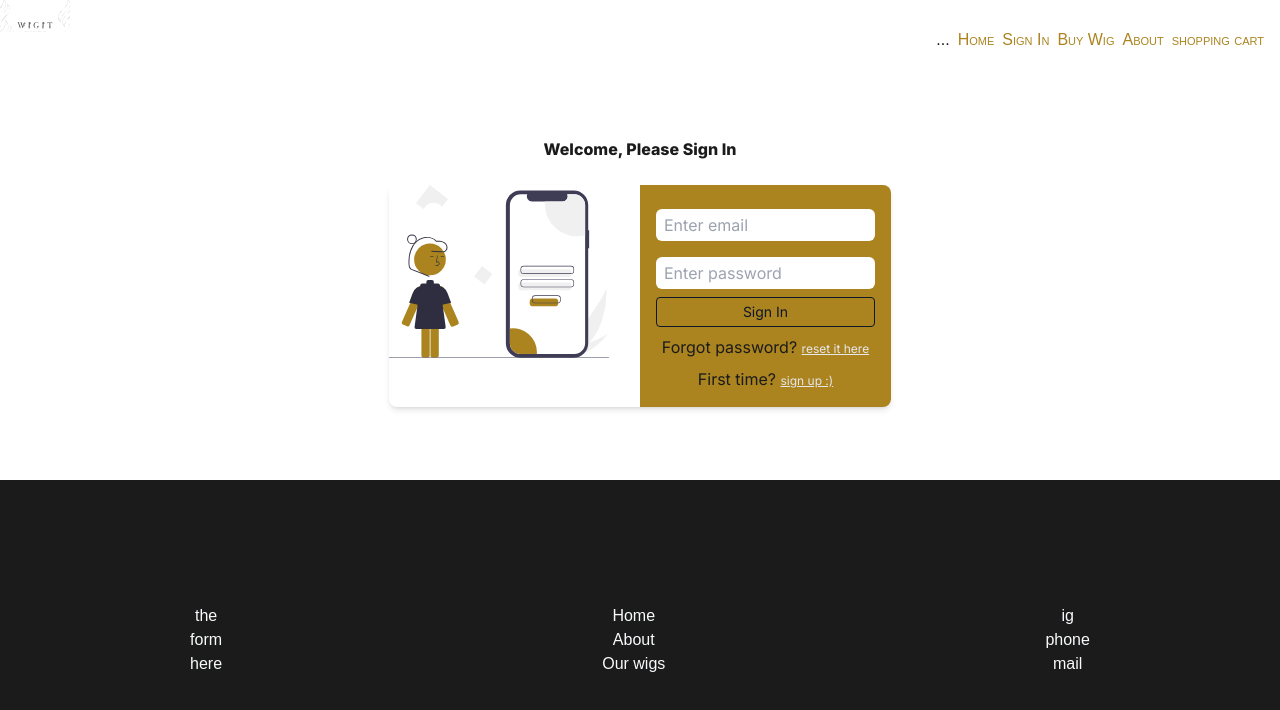
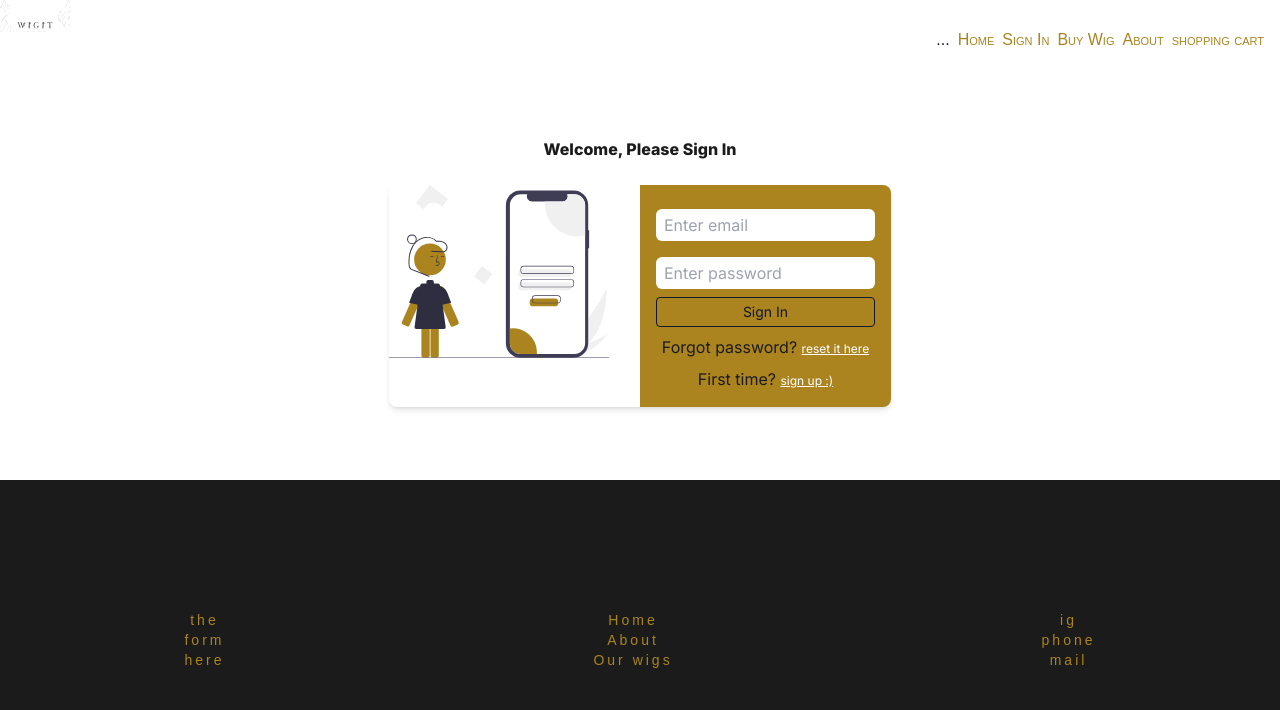
Before and after one commit to chee-zaram/wigit-webapp, a Next.js app in the folder assets/: page /signin in a window 1280 px wide. Shown: the top 710 px of the page. Built offline with nearby package versions, Linux system fonts and the light colour scheme.

Commit message:
Fix: redesign products page

```diff
--- a/assets/app/layout.tsx
+++ b/assets/app/layout.tsx
@@ -19,6 +19,7 @@ export default function RootLayout({
 
   return (
       <html lang="en">
+
         <SignInContextProvider>
         <body className='bg-white'>
           <Navbar />
--- a/assets/app/products/components/ProductCard.tsx
+++ b/assets/app/products/components/ProductCard.tsx
@@ -26,16 +26,17 @@ const ProductCard: NextPage<Product> = (props) => {
 };
 
 return (
-        <div className='bg-white w-150 hover:scale-105 duration 300'>
-            <div className=' w-full w-150 overflow-hidden bg-blue-300 '>
-                {/* <Image src={ props.image_url } alt={ props.name } width={150} height={80}
+        <div className='bg-white shadow-lg overflow-hidden rounded w-[200px] min-h-[250px] flexbox_row hover:scale-105 duration 400'>
+            <div className=' overflow-hidden h-[120px] w-full'>
+                <Image src={ props.image_url } alt={ props.name } width={200} height={100}
                  className='object-cover'
-                /> */}
+                />
             </div>
-            <div className='bg-pink-200 w-[100px]'>
+            <div className=' p-4 w-full'>
                 <h2 className='capitalize text-sm font-bold text-neutral-700 '>{ props.name }</h2>
                 <p className='my-1 text-neutral-500 '>{ props.description }</p>
-                <p className=' text-accent font-bold'>{ props.price }</p>
+                <p className={props.category === 'straight' ? 'bg-sky-700 tag' : props.category === 'wavy' ? 'bg-pink-700 tag' : 'bg-teal-600 tag'}>{ props.category}</p>
+                <p className=' text-accent font-bold'>GHS { props.price }</p>
                 <Button text='add to cart' onClick={() => {addToCart(props.id, 1)}} />
             </div>
         </div>
--- a/assets/app/products/page.tsx
+++ b/assets/app/products/page.tsx
@@ -3,11 +3,12 @@
 import ProductCard from './components/ProductCard';
 import { Product } from './interfaces/product';
 
-const url = "https://cheezaram.tech/api/v1/products";
+const productsUrl = "https://cheezaram.tech/api/v1/products";
+const trendingUrl = "https://cheezaram.tech/api/v1/products/categories/trending";
 
 export const metadata = { title: 'wigit products' };
 
-async function getProducts(): Promise<any> {
+async function getProducts(url: string): Promise<any> {
 
   const res = await fetch(url, {
     headers: {"Content-Type": "application/json"},
@@ -22,24 +23,39 @@ async function getProducts(): Promise<any> {
 }
 
 export default async function Products() {
-  const product_obj = await getProducts();
+  const product_obj = await getProducts(productsUrl);
+  const trendingProdsObj = await getProducts(trendingUrl);
+
 
   return (
-    <main>
-      <header className='flex flex-wrap w-[100vw]'>
-        <div >
-          {/* <img src='https://images.pexels.com/photos/13221796/pexels-photo-13221796.jpeg?auto=compress&cs=tinysrgb&w=1260&h=750&dpr=1' /> */}
-        </div>
-        <div>
-          <h1 className='font-bold uppercase text-accent'>Our luxury weaves</h1>
+    <section className=' products_page min-h-screen'>
+      <header className='products_header overlay bg-dark_bg/20 min-h-[30vh]'>
+        <div className='h-full w-[100vw]'>
+          <div className=' w-full py-4 flex flex-col text-center min-h-full'>
+            <h1 className='font-bold uppercase text-lg mx-auto text-accent'>Our luxury weaves</h1>
+            <p className='text-sm text-dark_bg'>Nothing but class....</p>
+          </div>
         </div>
       </header>
-      <section className='bg-green-100 min-h-screen px-8 md:px-12 '>
-        <div className='flex flex-col items-center justify-center'>
-          <h1>Our wigs</h1>
-          <p>Nothing but class....</p>
+      <section className=' min-h-screen w-[100vw] bg-light_bg'>
+        {/* <div className='min-h-[15vh] flexbox bg-dark_bg/20d'>
+          <h3>Trending</h3>
+        </div>
+        <div className='flex flex-col items-center justify-center p-8 md:px-12'>
+          { trendingProdsObj?
+          <div className="flex flex-wrap gap-4">
+            { trendingProdsObj && trendingProdsObj.map((item: Product) => (
+              <div key={trendingProdsObj.id}>
+                <ProductCard { ...item } />
+              </div>
+            ))}
+          </div> :
+          <p>Every product is trending!!!</p>
+            }
+        </div> */}
+        <div className='flex flex-col items-center justify-center p-8 md:px-12'>
           { product_obj?
-          <div className="flex flex-wrap bg-slate-200 gap-4">
+          <div className="flexbox_row gap-4 md:gap-8">
             { product_obj && product_obj.map((item: Product) => (
               <div key={product_obj.id}>
                 <ProductCard { ...item } />
@@ -50,6 +66,9 @@ export default async function Products() {
             }
         </div>
       </section>
-    </main>
+      <div className='h-[15vh] flexbox'>
+        <p className='text-accent  text-center font-bold'>More coming soon...</p>
+      </div>
+    </section>
   )
 }
--- a/assets/components/Footer.tsx
+++ b/assets/components/Footer.tsx
@@ -5,7 +5,7 @@ import Feedback from "@components/Feedback";
 import Socials from "@components/Socials";
 
 const Footer = () => (
-    <footer className='footer flex justify-around py-4 h-[40vh] mt-10 items-center bg-dark_bg text-slate-50'>
+    <footer className='footer flex justify-around py-4 h-[40vh] mt-10 items-center bg-dark_bg text-accent text-sm'>
         <Feedback />
         <UsefulLinks />
         <Socials />
--- a/assets/styles/globals.css
+++ b/assets/styles/globals.css
@@ -45,6 +45,54 @@ body {
     position: sticky;
     top:0;
     padding-bottom: 2rem;
+}
+.products_page {
+    background-image: url('../public/assets/images/pexels-brian-jr-asare-13221798.jpg');
+    background-attachment: fixed;
+    background-repeat: no-repeat;
+    background-size: cover;
+    background-position: center;
+}
+/* .products_header {
+    background-image: url('../public/assets/images/pexels-brian-jr-asare-13221798.jpg');
+    background-attachment: fixed;
+    background-repeat: no-repeat;
+    background-size: cover;
+    background-position: top;
+    height: 30vh;
+} */
+.overlay {
+    width: 100%;
+    height: 100%;
+    display: flex;
+    flex-direction: column;
+    justify-content: center;
+    align-items: center;
+    color: var(--accent-color);
+    font-variant: small-caps;
+    letter-spacing: 5px;
+}
+.flexbox {
+    display: flex;
+    flex-wrap: wrap;
+    flex-direction: column;
+    justify-content: center;
+    align-items: center;
+}
+.flexbox_row {
+    display: flex;
+    flex-wrap: wrap;
+    justify-content: center;
+    align-items: stretch
+}
+.tag {
+    padding: 0.1rem 0.5rem;
+    border-radius: 20px;
+    width: 70px;
+    margin-left: 0.5rem;
+    font-size: x-small;
+    color: rgb(226, 223, 223);
+    font-variant: small-caps;
 }
 /* .footer, .navbar {
   background-color: #171717;
@@ -199,3 +247,6 @@ body {
 .hide_nav {
     width: 0vw;
 }
+.footer {
+    letter-spacing: 3px;
+}
--- a/assets/tailwind.config.js
+++ b/assets/tailwind.config.js
@@ -10,7 +10,7 @@ module.exports = {
       colors: {
         'accent': '#AB841F',
         'dark_bg': '#1b1b1b',
-        'light_bg': '#e5e7eb'
+        'light_bg': '#fff'
       },
     },
   },
```
